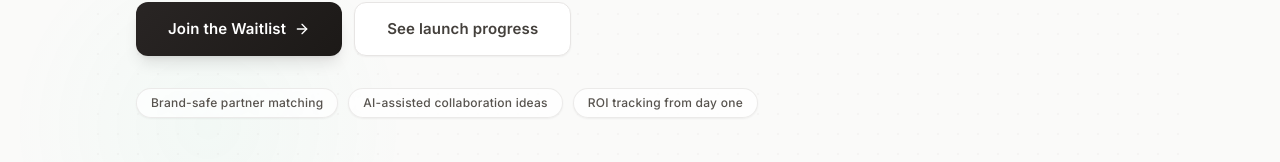
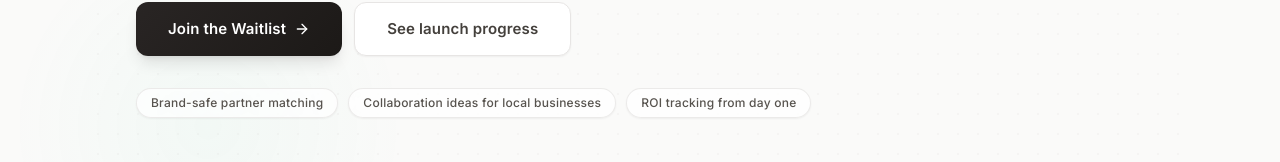
Before and after one commit to knickerboxker-sudo/onboard, a Next.js app: page / in a window 1280 px wide. Shown: the part 638-800 px from the top of the page. Built offline with nearby package versions, Linux system fonts and the light colour scheme; no server answers.

Commit message:
Remove AI references from marketing copy

```diff
--- a/app/dashboard-preview/page.tsx
+++ b/app/dashboard-preview/page.tsx
@@ -6,7 +6,7 @@ const previewFeatures = [
     icon: Users,
     title: "Discover Local Partners",
     description:
-      "Browse and connect with complementary businesses in your area through our intelligent matching system.",
+      "Browse and connect with complementary businesses in your area through our matching system.",
     iconBg: "bg-brand-50",
     iconColor: "text-brand-600",
   },
--- a/app/page.tsx
+++ b/app/page.tsx
@@ -149,7 +149,7 @@ const steps = [
 
 const credibilitySignals = [
   "Brand-safe partner matching",
-  "AI-assisted collaboration ideas",
+  "Collaboration ideas for local businesses",
   "ROI tracking from day one",
 ];
 
--- a/package.json
+++ b/package.json
@@ -21,7 +21,6 @@
     "@tanstack/react-query": "^5.90.20",
     "@types/nodemailer": "^7.0.9",
     "clsx": "^2.1.1",
-    "cohere-ai": "^7.18.1",
     "date-fns": "^4.1.0",
     "framer-motion": "^12.34.0",
     "lucide-react": "^0.453.0",
```
Also changed, not shown: 1 other file (tests, documents, lock files or other folders).
